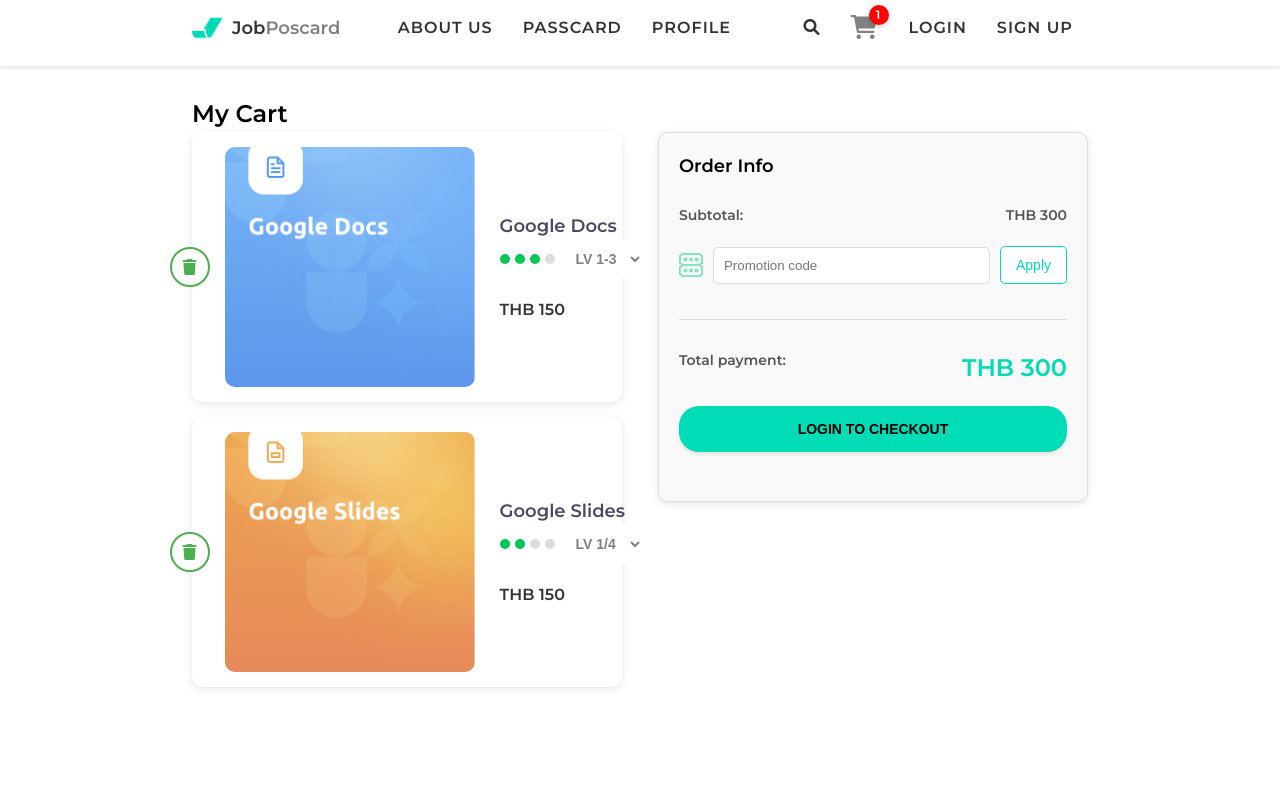
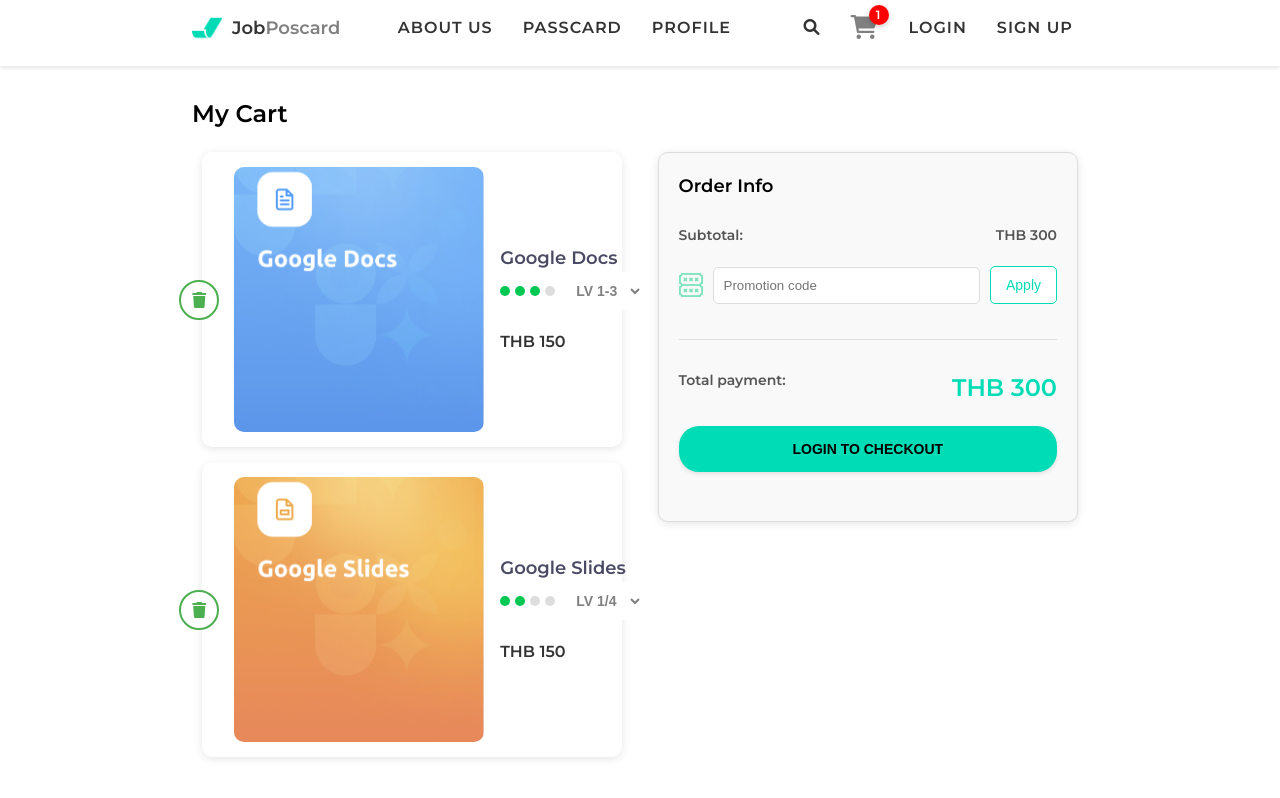
Before and after one commit to wathanyuok/homework-5, a plain HTML site: page index.html in a window 1280 px wide. Drawn offline with Linux system fonts and the light colour scheme.

Commit message:
homework5

```diff
--- a/style.css
+++ b/style.css
@@ -87,7 +87,6 @@ header .nav-links a {
 
 }
 
-
 /* Cart Icon */
 .icon.cart {
     position: relative;
@@ -112,15 +111,14 @@ header .nav-links a {
 }
 
 
-
+/* ////////////////////////////////////////////////////////////////////////////////// */
 
 /* Main Cart Section */
 .mycart {
     padding: 10px 0;
     background-color: white;
     margin: 20px auto;
-    border-radius: 10px;
-    /* box-shadow: 0 2px 5px rgba(0, 0, 0, 0.1); */
+
 }
 
 /* Cart Title */
@@ -136,7 +134,7 @@ header .nav-links a {
     display: flex;
     justify-content: space-between;
     gap: 20px;
-    margin: 0 0px; /* ลดระยะขอบซ้ายและขวา */
+    margin: 20px 10px; /* ลดระยะขอบซ้ายและขวา */
 }
 
 
@@ -147,15 +145,6 @@ header .nav-links a {
 }
 
 /* Cart Items */
-
-
-.cart-item {
-    display: flex;
-    align-items: center;
-    justify-content: flex-start; /* Align content to the start */
-    gap: 15px; /* Add spacing between elements */
-    flex-wrap: nowrap; /* Prevent elements from wrapping */
-}
 .cart-item {
     display: flex;
     justify-content: center;
@@ -165,6 +154,8 @@ header .nav-links a {
     padding: 15px 20px; /* เพิ่มระยะ Padding ซ้ายและขวา */
     box-shadow: 0 2px 8px rgba(0, 0, 0, 0.1);
     margin-bottom: 15px; /* เพิ่มความสมดุลของระยะห่างแต่ละรายการ */
+    gap: 15px; /* Add spacing between elements */
+    flex-wrap: nowrap; /* Prevent elements from wrapping */
 }
 /* Delete Button */
 .delete-item {
@@ -190,12 +181,12 @@ header .nav-links a {
     display: flex;
     align-items: center;
     justify-content: space-between; /* กระจายระยะห่างของเนื้อหา */
-    gap: 10px;
+    gap: 1px;
 }
 
 .item-icon {
     width: 250px;
-    height: 240px;
+    height: 265px;
     border-radius: 10px;
     background-color: #f5f5f5;
     object-fit: cover;
```
